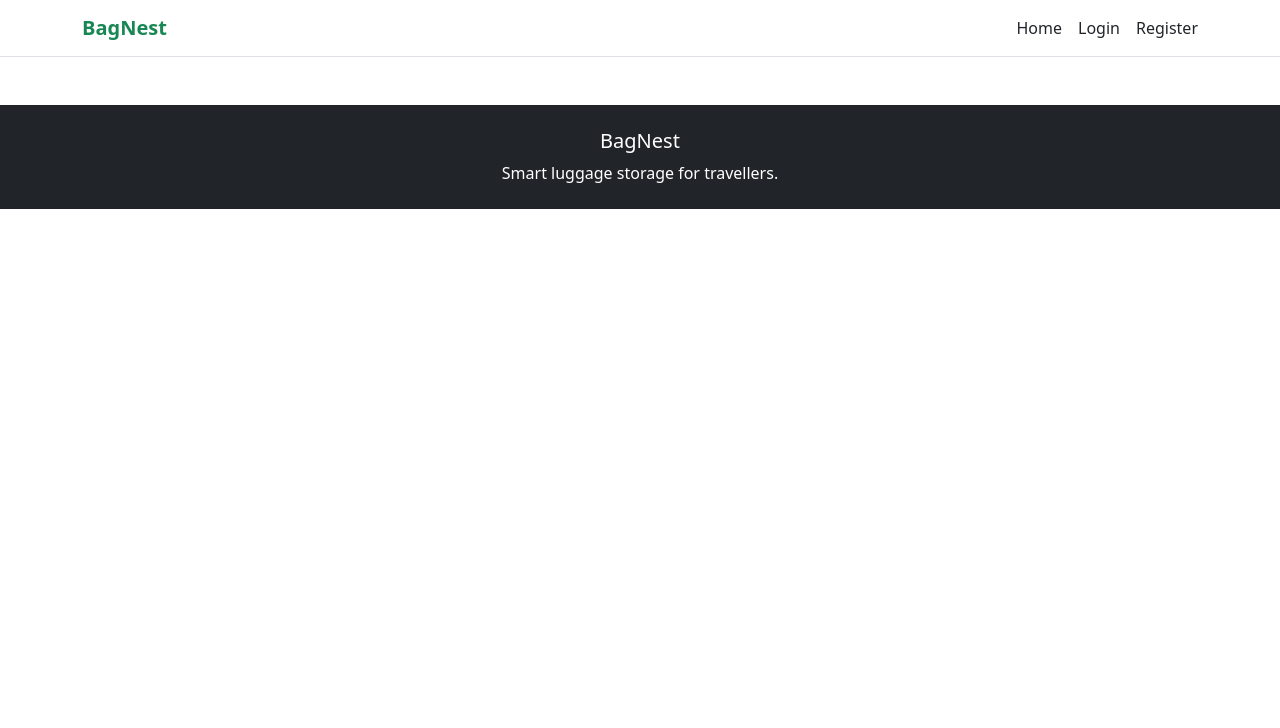
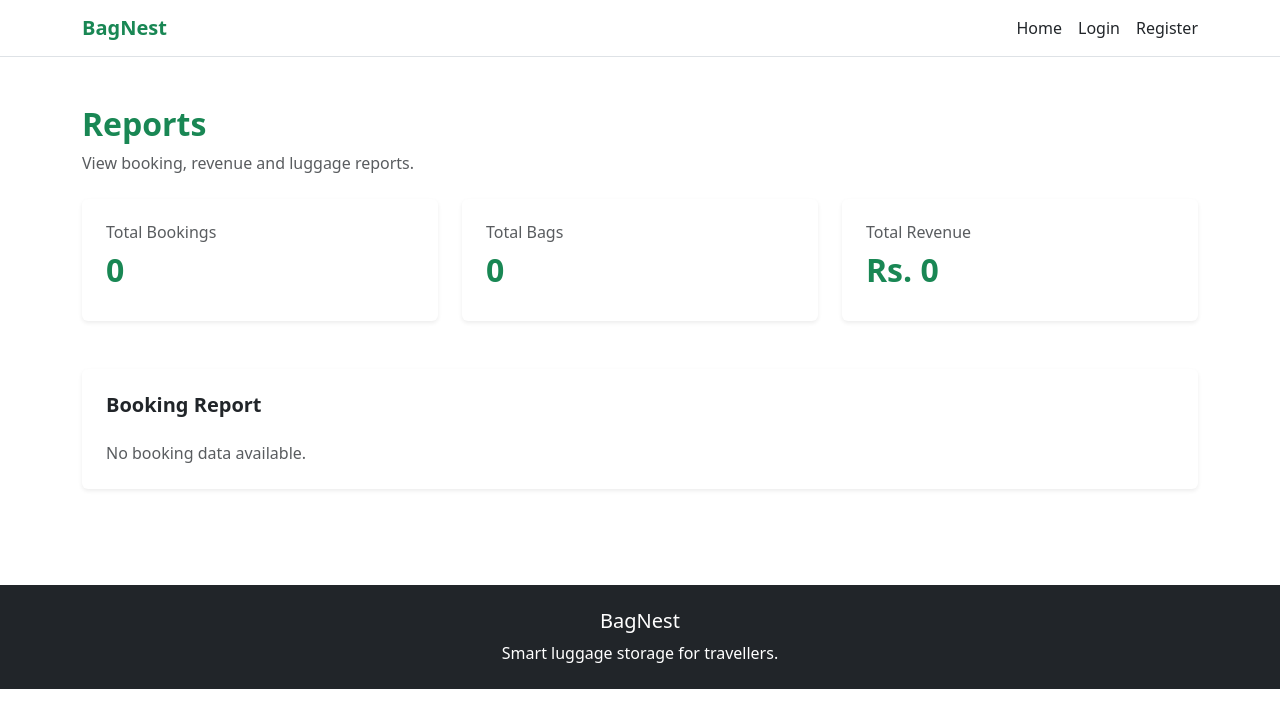
Before and after one commit to paviththira-vinayagamoorthy/BagNest, a React (Vite) app in the folder frontend/hackathon_projects/: page /reports in a window 1280 px wide. Shown: the top 728 px of the page. Built offline with nearby package versions, Linux system fonts and the light colour scheme.

Commit message:
reports page created

```diff
--- /dev/null
+++ b/frontend/hackathon_projects/src/pages/Reports.jsx
@@ -0,0 +1,179 @@
+import { useEffect, useState } from "react";
+
+function Reports() {
+
+  // Booking details-a store panna state
+  const [booking, setBooking] = useState(null);
+
+  // Page open aagumbodhu booking details-a localStorage-la irundhu eduka
+  useEffect(() => {
+
+    const savedBooking =
+      JSON.parse(
+        localStorage.getItem("booking")
+      );
+
+    // Booking irundha state-la save panna
+    setBooking(savedBooking);
+
+  }, []);
+
+  // Booking irundha report values calculate panna
+  const totalBookings = booking ? 1 : 0;
+
+  const totalBags = booking
+    ? Number(booking.bags)
+    : 0;
+
+  const totalRevenue = booking
+    ? Number(booking.price) * Number(booking.bags)
+    : 0;
+
+  return (
+    <section className="py-5">
+
+      <div className="container">
+
+        {/* Page heading */}
+        <div className="mb-4">
+
+          <h2 className="fw-bold text-success">
+            Reports
+          </h2>
+
+          <p className="text-muted">
+            View booking, revenue and luggage reports.
+          </p>
+
+        </div>
+
+        {/* Report summary cards */}
+        <div className="row g-4 mb-5">
+
+          {/* Total bookings */}
+          <div className="col-md-4">
+
+            <div className="card border-0 shadow-sm h-100 p-4">
+
+              <h6 className="text-muted">
+                Total Bookings
+              </h6>
+
+              <h2 className="fw-bold text-success">
+                {totalBookings}
+              </h2>
+
+            </div>
+
+          </div>
+
+          {/* Total bags */}
+          <div className="col-md-4">
+
+            <div className="card border-0 shadow-sm h-100 p-4">
+
+              <h6 className="text-muted">
+                Total Bags
+              </h6>
+
+              <h2 className="fw-bold text-success">
+                {totalBags}
+              </h2>
+
+            </div>
+
+          </div>
+
+          {/* Total revenue */}
+          <div className="col-md-4">
+
+            <div className="card border-0 shadow-sm h-100 p-4">
+
+              <h6 className="text-muted">
+                Total Revenue
+              </h6>
+
+              <h2 className="fw-bold text-success">
+                Rs. {totalRevenue}
+              </h2>
+
+            </div>
+
+          </div>
+
+        </div>
+
+        {/* Booking report */}
+        <div className="card border-0 shadow-sm p-4">
+
+          <h5 className="fw-bold mb-4">
+            Booking Report
+          </h5>
+
+          {booking ? (
+
+            <div className="table-responsive">
+
+              <table className="table">
+
+                <thead>
+                  <tr>
+                    <th>Storage</th>
+                    <th>Bags</th>
+                    <th>Start Date</th>
+                    <th>End Date</th>
+                    <th>Status</th>
+                  </tr>
+                </thead>
+
+                <tbody>
+
+                  <tr>
+
+                    <td>
+                      {booking.storageName}
+                    </td>
+
+                    <td>
+                      {booking.bags}
+                    </td>
+
+                    <td>
+                      {booking.startDate}
+                    </td>
+
+                    <td>
+                      {booking.endDate}
+                    </td>
+
+                    <td>
+                      <span className="badge bg-success">
+                        Confirmed
+                      </span>
+                    </td>
+
+                  </tr>
+
+                </tbody>
+
+              </table>
+
+            </div>
+
+          ) : (
+
+            <p className="text-muted mb-0">
+              No booking data available.
+            </p>
+
+          )}
+
+        </div>
+
+      </div>
+
+    </section>
+  );
+}
+
+export default Reports;
--- a/frontend/hackathon_projects/src/routes/AppRoutes.jsx
+++ b/frontend/hackathon_projects/src/routes/AppRoutes.jsx
@@ -13,6 +13,7 @@ import MyBookings from "../pages/MyBookings";
 import PartnerBookings from "../pages/PartnerBookings";
 import ManageStorage from "../pages/ManageStorage";
 import CheckInOut from "../pages/CheckInOut";
+import Reports from "../pages/Reports";
 
 function AppRoutes() {
   // Website-la entha URL-ku entha page kaatanum nu define panrom
@@ -73,6 +74,11 @@ function AppRoutes() {
         path="/check-in-out"
         element={<CheckInOut />}
         />
+
+        <Route
+       path="/reports"
+       element={<Reports />}
+        />
     </Routes>
   );
 }
```
